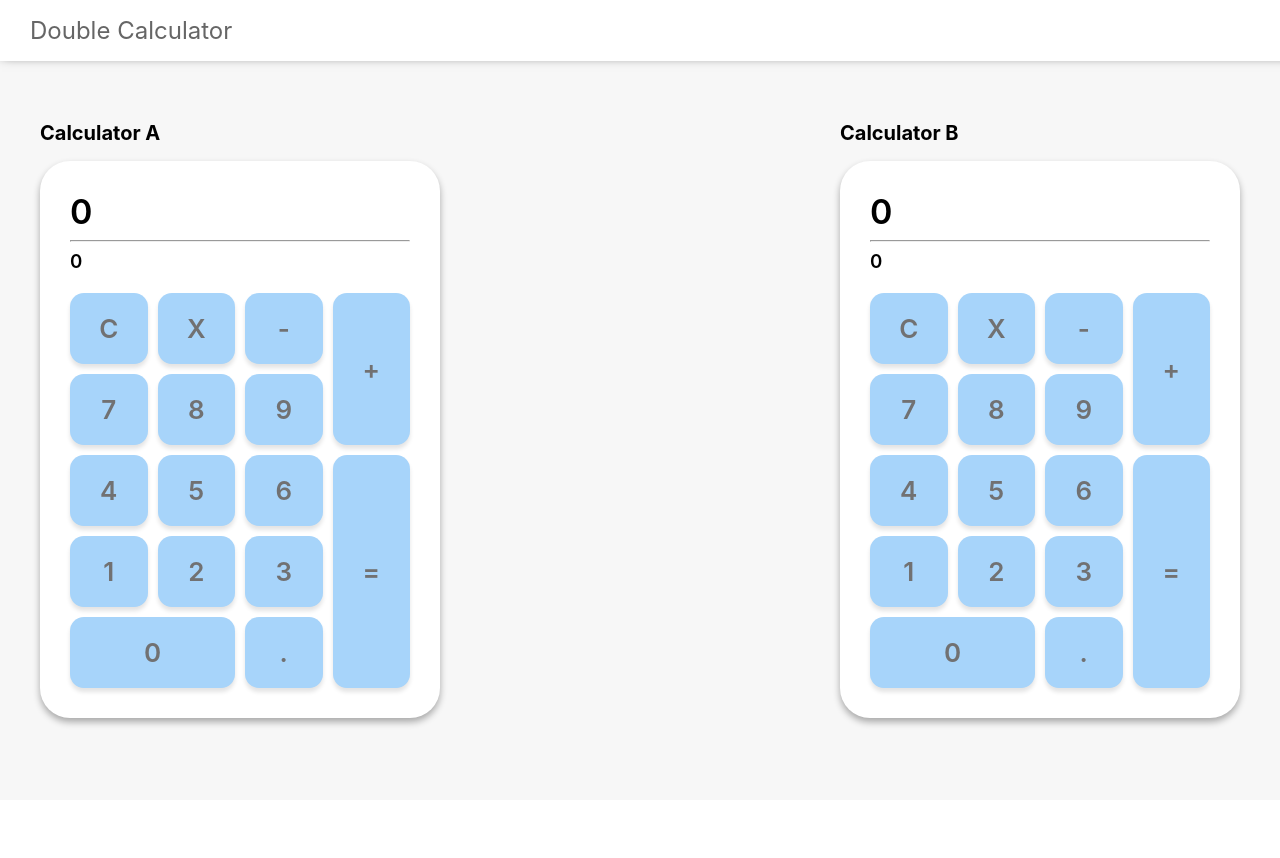
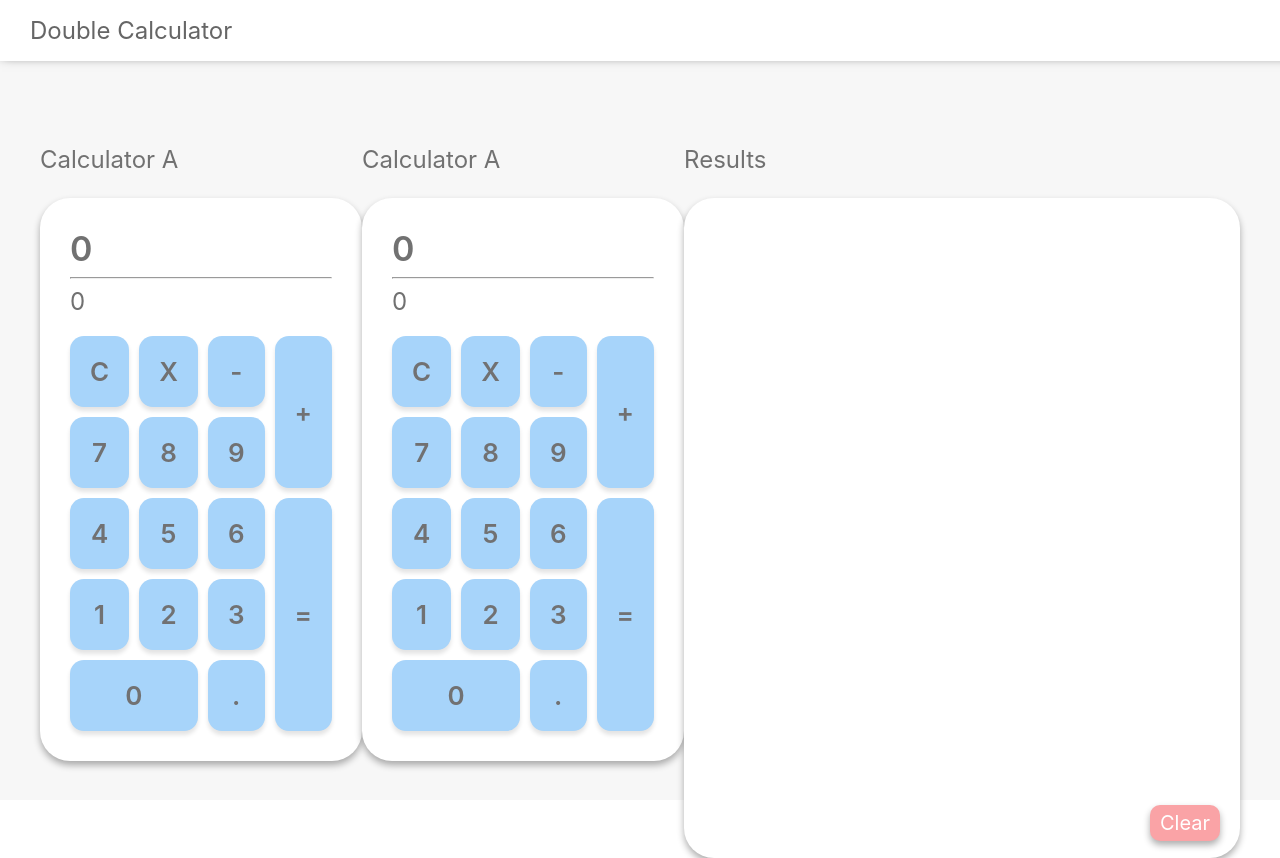
Before and after one commit to comcap/Calculator-app, a React (Create React App) app: page / in a window 1280 px wide. Shown: the top 858 px of the page. Before the commit the page ends 800 px from the top, so only its background shows below. Built offline with nearby package versions, Linux system fonts and the light colour scheme.

Commit message:
feat: history, api, layout

```diff
--- a/package.json
+++ b/package.json
@@ -6,6 +6,7 @@
     "@testing-library/jest-dom": "^5.11.4",
     "@testing-library/react": "^11.1.0",
     "@testing-library/user-event": "^12.1.10",
+    "date-fns": "^2.19.0",
     "react": "^17.0.1",
     "react-dom": "^17.0.1",
     "react-scripts": "4.0.3",
--- a/src/App.css
+++ b/src/App.css
@@ -5,7 +5,14 @@
   background-color: #f7f7f7;
 }
 
-h2,
-  h3{
-    font-weight: 600;
-  }
+h3 {
+  color: #717171;
+  font-size: 24px;
+  font-weight: 400;
+  text-align: left;
+}
+h2 {
+  color: #717171;
+  font-weight: 600;
+  text-align: left;
+}
--- a/src/App.js
+++ b/src/App.js
@@ -1,35 +1,105 @@
-import { useState } from 'react'
+import { useState, useEffect } from 'react'
+import { format } from 'date-fns'
+
 import './App.css'
 import Layout from 'component/layout'
 import Calculator from 'component/calculator'
+import History from 'component/history'
 
 function App() {
-  const [value, setValue] = useState([0, 0])
-  const onSubmit = (currentValue, id) => {
-    let arrValue = [...value]
-    const encodeValue = encodeURIComponent(currentValue)
+  const [historys, setHistorys] = useState([])
+  const [calculator, setCalculator] = useState([
+    {
+      title: 'Calculator A',
+      data: {
+        value: 0,
+        displayValue: 0,
+      },
+    },
+    {
+      title: 'Calculator B',
+      data: {
+        value: 0,
+        displayValue: 0,
+      },
+    },
+  ])
 
-    fetch(`http://api.mathjs.org/v4/?expr=${encodeValue}`)
-      .then(response => response.json())
-      .then(data => {
-        arrValue[id] = data
-        setValue(arrValue)
-      })
+  useEffect(() => {
+    const currentHistory = localStorage.getItem('history')
+      ? JSON.parse(localStorage.getItem('history'))
+      : []
+    setHistorys(currentHistory)
+  }, [])
+
+  useEffect(() => {
+    if (historys.length > 0) {
+      localStorage.setItem('history', JSON.stringify(historys))
+    }
+  }, [historys])
+
+  const getData = async params => {
+    try {
+      const response = await fetch(`http://api.mathjs.org/v4/?expr=${params}`)
+        .then(response => response.json())
+        .then(data => {
+          return { data: data, status: 200 }
+        })
+
+      return response
+    } catch (err) {
+      alert(err)
+      console.log('err', err)
+    }
   }
+
+  const onSubmit = async (currentValue, displayValue, id) => {
+    if (currentValue) {
+      let arrCalculator = [...calculator]
+      let currentHistory = [...historys]
+
+      const currentDate = format(new Date(), 'MM/dd/yyyy - HH:mm.ss')
+      const encodeValue = encodeURIComponent(currentValue)
+
+      const response = await getData(encodeValue)
+
+      let objHistory = {
+        title: arrCalculator[id].title,
+        timestamp: currentDate,
+        data: {
+          value: 0,
+          displayValue,
+        },
+      }
+
+      if (response.status === 200) {
+        arrCalculator[id].data.value = response.data
+        objHistory.data.value = response.data
+
+        setCalculator(arrCalculator)
+        setHistorys([...currentHistory, objHistory])
+      }
+    }
+  }
+
   return (
     <div className='App'>
       <Layout>
-        <Calculator
-          id={0}
-          title={'Calculator A'}
-          value={value[0]}
-          onSubmit={onSubmit}
-        />
-        <Calculator
-          id={1}
-          title={'Calculator B'}
-          value={value[1]}
-          onSubmit={onSubmit}
+        {calculator.map((cal, index) => {
+          return (
+            <Calculator
+              key={index}
+              id={index}
+              title='Calculator A'
+              value={cal.data.value}
+              onSubmit={onSubmit}
+            />
+          )
+        })}
+        <History
+          title='Results'
+          historys={historys}
+          setHistorys={setHistorys}
         />
       </Layout>
     </div>
--- a/src/component/calculator/index.js
+++ b/src/component/calculator/index.js
@@ -28,6 +28,7 @@ const ResultLayout = styled.div`
   h2,
   h3 {
     margin: 0;
+    overflow: hidden;
     span {
       color: #e623cf;
     }
@@ -68,18 +69,37 @@ const Calculator = props => {
     }
   }
 
+  const validationOperator = (fullText, typeValue) => {
+    if (
+      getLastString(fullText) === '' ||
+      getLastString(fullText) === HandleClick.Multiple ||
+      getLastString(fullText) === HandleClick.Minus ||
+      getLastString(fullText) === HandleClick.Plus ||
+      getLastString(fullText) === HandleClick.Dot
+    ) {
+      if (
+        typeValue === HandleClick.Multiple ||
+        typeValue === HandleClick.Minus ||
+        typeValue === HandleClick.Plus ||
+        typeValue === HandleClick.Dot
+      ) {
+        return true
+      }
+    }
+  }
+
   const getLastString = val => {
     return val.substr(val.length - 1)
   }
 
   const renderDisplay = () => {
-    return displayValue.split(' ').map(str => {
+    return displayValue.split(' ').map((str, index) => {
       if (
         str === 'X' ||
         str === HandleClick.Minus ||
         str === HandleClick.Plus
       ) {
-        return <span> {str} </span>
+        return <span key={index}> {str} </span>
       }
       return str
     })
@@ -88,37 +108,29 @@ const Calculator = props => {
   const onClickCalculator = type => {
     let tempValue = currentValue
     let tempDisplayValue = displayValue
-    const value = HandleClick[type]
+    const valueCal = HandleClick[type]
 
-    if (
-      getLastString(tempValue) === HandleClick.Multiple ||
-      getLastString(tempValue) === HandleClick.Minus ||
-      getLastString(tempValue) === HandleClick.Plus ||
-      getLastString(tempValue) === HandleClick.Dot
-    ) {
-      if (getLastString(tempValue) === value) {
-        return
-      }
-    }
+    if (validationOperator(tempValue, valueCal)) return
 
-    tempValue = tempValue + value
-    tempDisplayValue = tempDisplayValue + transformsMultiply(value)
+    tempValue = tempValue + valueCal
+    tempDisplayValue = tempDisplayValue + transformsMultiply(valueCal)
     setDisplayValue(tempDisplayValue)
     setCurrentValue(tempValue)
   }
 
   return (
     <Container>
-      <h4>{title}</h4>
+      <h3>{title}</h3>
       <CalculatorLayout>
         <ResultLayout>
           <h2>{value ? value : 0}</h2>
           <hr />
+
           <h3>{displayValue ? renderDisplay() : 0}</h3>
         </ResultLayout>
         <ButtonGrid
           onClick={onClickCalculator}
-          onSubmit={() => onSubmit(currentValue, id)}
+          onSubmit={() => onSubmit(currentValue, displayValue, id)}
           onReset={() => {
             setDisplayValue('')
             setCurrentValue('')
--- /dev/null
+++ b/src/component/history/index.js
@@ -0,0 +1,105 @@
+import React from 'react'
+import styled from 'styled-components'
+
+const Container = styled.div`
+  width: 700px;
+  height: 600px;
+  position: relative;
+
+  h4 {
+    text-align: left;
+    font-size: 20px;
+    margin: 0 0 16px 0;
+  }
+`
+
+const CalculatorLayout = styled.div`
+  background-color: #fff;
+  padding: 30px;
+  border-radius: 30px;
+  box-shadow: 0px 4px 7px 0px #00000052;
+  height: 600px;
+  overflow: auto;
+
+  .btn-clear {
+    display: inline;
+    width: auto;
+    background: #faa3a6;
+    padding: 6px 10px;
+    color: #fff;
+    border-radius: 10px;
+    font-size: 20px;
+    box-shadow: 0px 4px 7px 0px #00000052;
+    cursor: pointer;
+    position: absolute;
+    bottom: -120px;
+    right: 20px;
+  }
+`
+
+const HistoryLayout = styled.div`
+  text-align: left;
+  margin-bottom: 20px;
+  .title {
+    display: flex;
+    justify-content: space-between;
+  }
+
+  h2 {
+    font-size: 34px;
+  }
+  h2,
+  h3 {
+    margin: 0;
+    span {
+      color: #e623cf;
+    }
+  }
+`
+
+const renderDisplay = displayValue => {
+  return displayValue.split(' ').map((str, index) => {
+    if (str === 'X' || str === '-' || str === '+') {
+      return <span key={index}> {str} </span>
+    }
+    return str
+  })
+}
+
+const History = ({ title, historys, setHistorys }) => {
+  return (
+    <Container>
+      <h3>{title}</h3>
+      <CalculatorLayout>
+        <div
+          onClick={() => {
+            localStorage.clear()
+            setHistorys([])
+          }}
+          className='btn-clear'
+        >
+          <span>Clear</span>
+        </div>
+        {historys.length > 0 &&
+          historys
+            .slice(0)
+            .reverse()
+            .map(history => {
+              return (
+                <HistoryLayout>
+                  <div className='title'>
+                    <h3>{history.title}</h3>
+                    <span>{history.timestamp}</span>
+                  </div>
+                  <h2>{history.data.value}</h2>
+                  <hr />
+                  <h3>{renderDisplay(history.data.displayValue)}</h3>
+                </HistoryLayout>
+              )
+            })}
+      </CalculatorLayout>
+    </Container>
+  )
+}
+
+export default History
```
Also changed, not shown: 1 other file (tests, documents, lock files or other folders).
